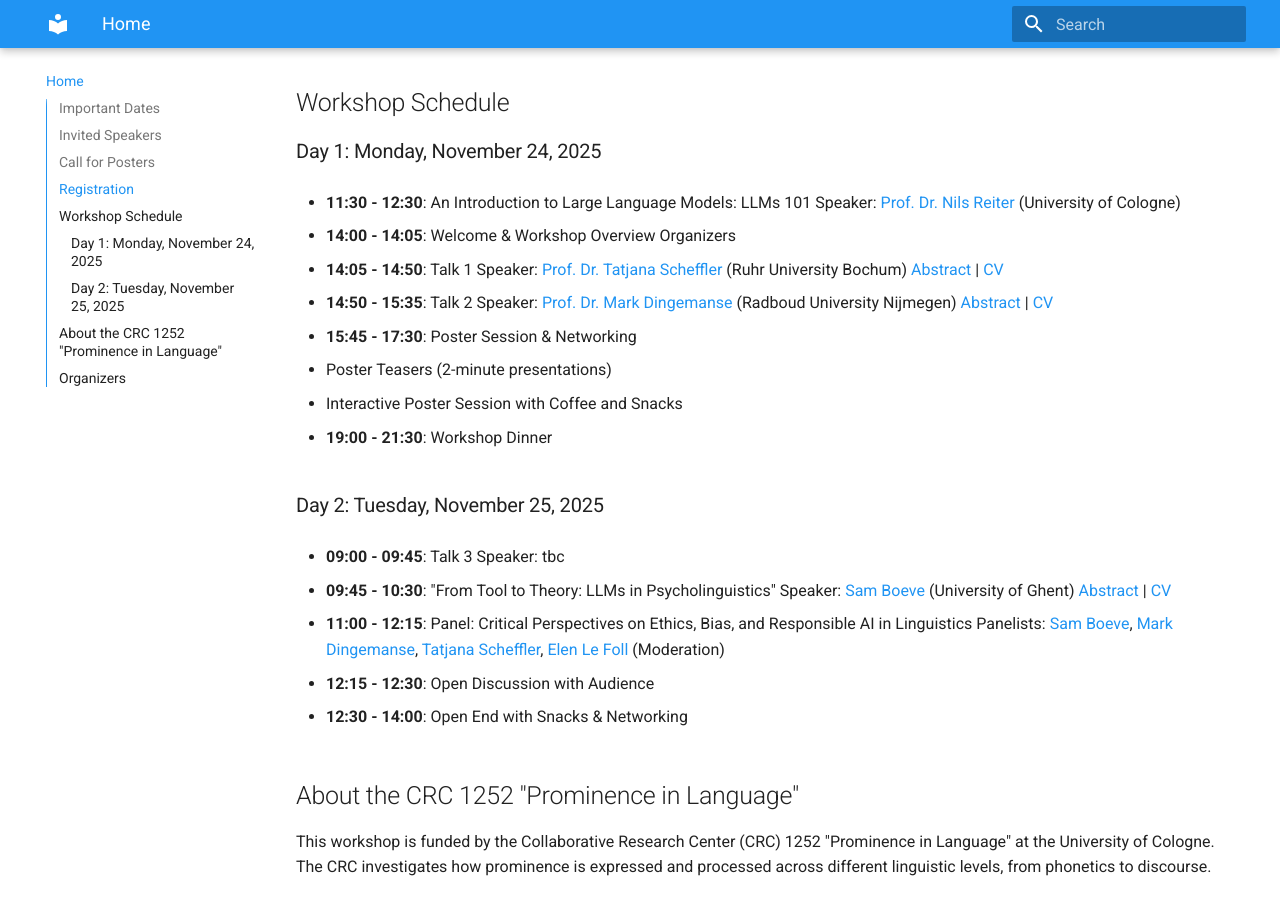
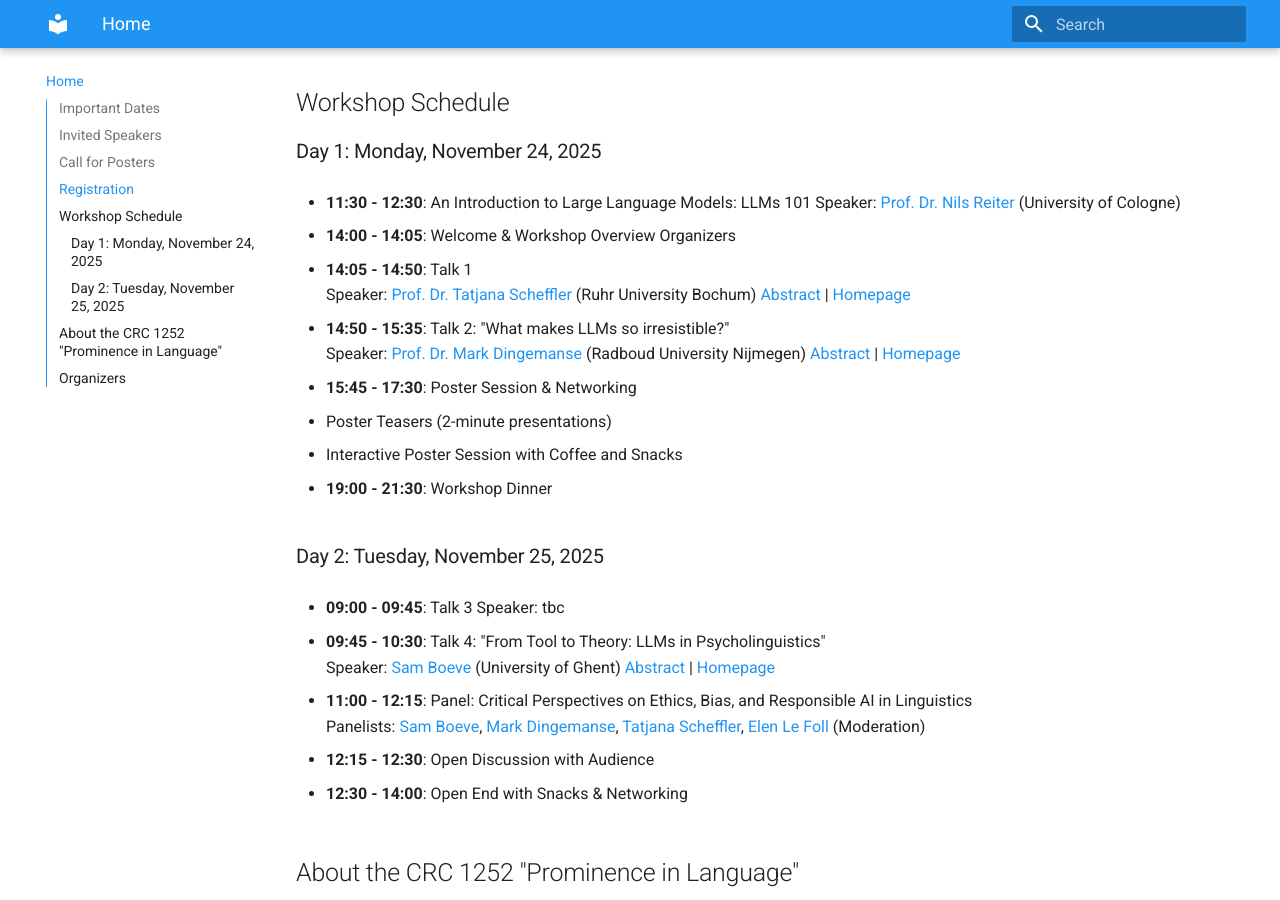
Before and after one commit to SFB1252/llm-workshop, an MkDocs documentation site: the page built from docs/index.md, in a window 1280 px wide and 900 px high, scrolled down 2464 px. Built offline with MkDocs 1.6.1 and Material for MkDocs 9.7.7, drawn with Linux system fonts in a browser that asks for light colours.

Commit message:
stylistic changes

```diff
--- a/docs/index.md
+++ b/docs/index.md
@@ -94,11 +94,11 @@ If you encounter any issues or need assistance, please contact: job.schepens@uni
 
 - **14:05 - 14:50**: Talk 1
   Speaker: <a href="https://tscheffler.github.io/">Prof. Dr. Tatjana Scheffler</a> (Ruhr University Bochum)
-  <a href="speakers/tatjana-scheffler">Abstract</a> | <a href="https://tscheffler.github.io/">CV</a>
+  <a href="speakers/tatjana-scheffler">Abstract</a> | <a href="https://tscheffler.github.io/">Homepage</a>
 
-- **14:50 - 15:35**: Talk 2
+- **14:50 - 15:35**: Talk 2: "What makes LLMs so irresistible?"
   Speaker: <a href="https://markdingemanse.net/">Prof. Dr. Mark Dingemanse</a> (Radboud University Nijmegen)
-  <a href="speakers/mark-dingemanse">Abstract</a> | <a href="https://markdingemanse.net/">CV</a>
+  <a href="speakers/mark-dingemanse">Abstract</a> | <a href="https://markdingemanse.net/">Homepage</a>
 
 - **15:45 - 17:30**: Poster Session & Networking
   * Poster Teasers (2-minute presentations)
@@ -111,9 +111,9 @@ If you encounter any issues or need assistance, please contact: job.schepens@uni
 - **09:00 - 09:45**: Talk 3
   Speaker: tbc
 
-- **09:45 - 10:30**: "From Tool to Theory: LLMs in Psycholinguistics"
+- **09:45 - 10:30**: Talk 4: "From Tool to Theory: LLMs in Psycholinguistics"
   Speaker: <a href="https://research.ugent.be/web/person/sam-boeve-0/en">Sam Boeve</a> (University of Ghent)
-  <a href="speakers/sam-boeve">Abstract</a> | <a href="https://research.ugent.be/web/person/sam-boeve-0/en">CV</a>
+  <a href="speakers/sam-boeve">Abstract</a> | <a href="https://research.ugent.be/web/person/sam-boeve-0/en">Homepage</a>
 
 - **11:00 - 12:15**: Panel: Critical Perspectives on Ethics, Bias, and Responsible AI in Linguistics
   Panelists: <a href="https://research.ugent.be/web/person/sam-boeve-0/en">Sam Boeve</a>, <a href="https://markdingemanse.net/">Mark Dingemanse</a>, <a href="https://tscheffler.github.io/">Tatjana Scheffler</a>, <a href="https://elenlefoll.eu/">Elen Le Foll</a> (Moderation)
```
